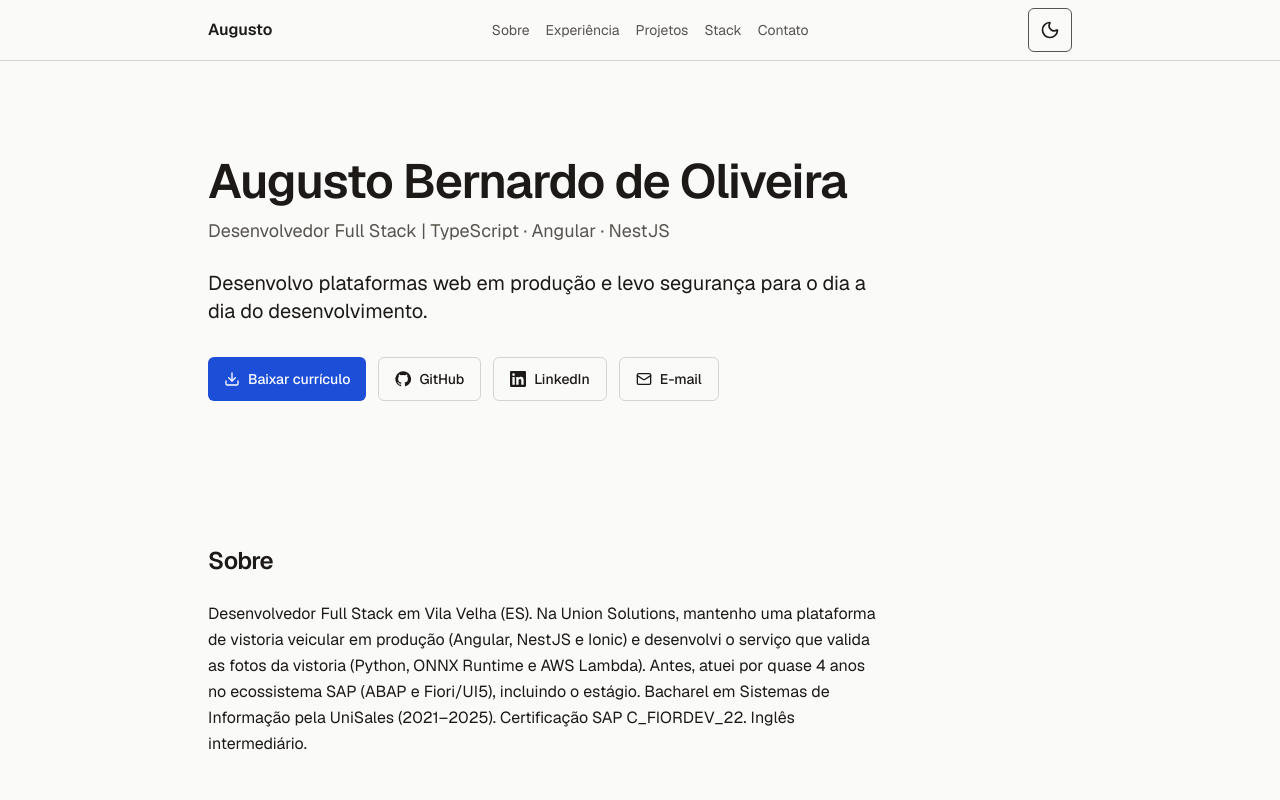
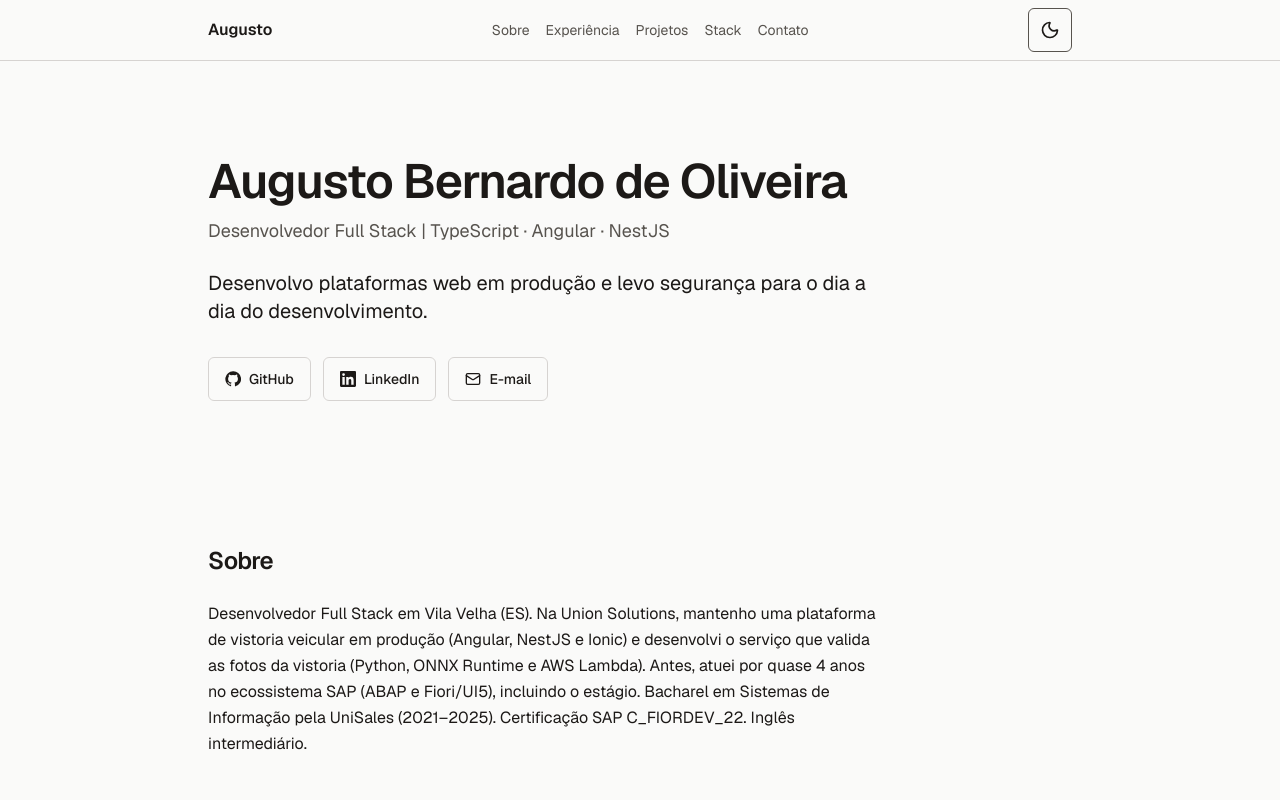
Before and after one commit to augustobernardo/personal-website, a Next.js app: page / in a window 1280 px wide. Shown: the top 800 px of the page. Built offline with nearby package versions, Linux system fonts and the light colour scheme.

Commit message:
fix(ui): show the resume button only when the pdf exists
The hero linked to /curriculo-augusto-bernardo.pdf before the file
was added, so visitors got a 404. Check public/ at build time and
render the button only when the PDF is present.

```diff
--- a/src/components/Hero.tsx
+++ b/src/components/Hero.tsx
@@ -1,6 +1,11 @@
+import { existsSync } from "node:fs";
+import { join } from "node:path";
 import { Download, Mail } from "lucide-react";
 import type { ReactNode } from "react";
 import { profile } from "@/content/profile";
+
+// Evaluated at build time (static export): the button appears once the PDF exists in public/.
+const hasResume = existsSync(join(process.cwd(), "public", profile.resumePath));
 
 const BUTTON =
   "inline-flex min-h-11 items-center gap-2 rounded-md border border-line px-4 py-2 text-sm font-medium hover:bg-surface";
@@ -37,6 +42,7 @@ export function Hero() {
       <p className="mt-3 text-lg text-muted">{profile.title}</p>
       <p className="mt-6 max-w-2xl text-xl">{profile.tagline}</p>
       <div className="mt-8 flex flex-wrap gap-3">
+        {hasResume && (
           <a
             href={profile.resumePath}
             download
@@ -45,6 +51,7 @@ export function Hero() {
             <Download aria-hidden="true" className="size-4" />
             Baixar currículo
           </a>
+        )}
         <External href={profile.github} icon={<BrandIcon path={GITHUB_PATH} />}>
           GitHub
         </External>
```
Also changed, not shown: 1 other file (tests, documents, lock files or other folders). Lines whose indentation alone changed are shown as unchanged.
